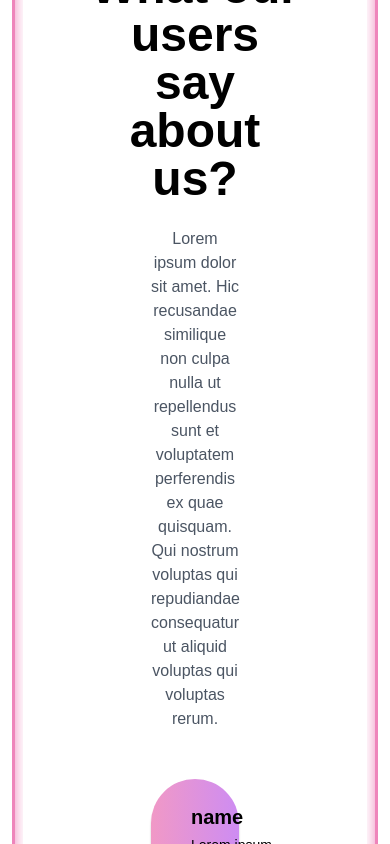
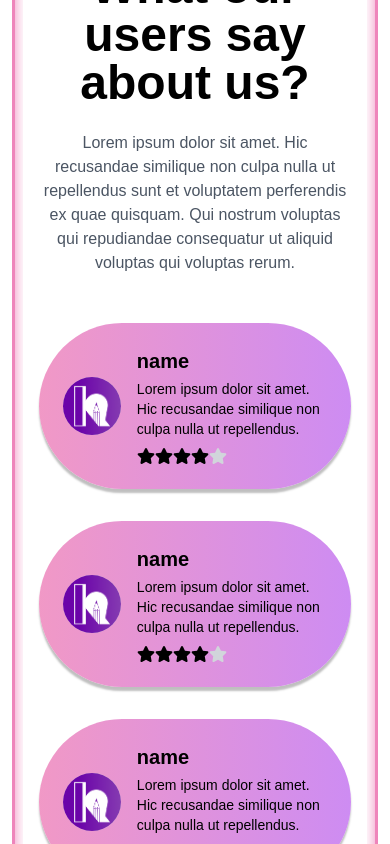
Before and after one commit to Soumyadipmaity1/k-prep, a Next.js app: page / in a window 390 px wide. Shown: the part 1880-2724 px from the top of the page. Built offline with nearby package versions, Linux system fonts and the light colour scheme; a web font is replaced by a local one.

Commit message:
refactor: Update Testimonial section styling and responsiveness

```diff
--- a/src/components/landingpage/Testimonial/testinomial.tsx
+++ b/src/components/landingpage/Testimonial/testinomial.tsx
@@ -26,14 +26,14 @@ const testimonials = [
 
 const Testimonials: React.FC = () => {
   return (
-    <section className="bg-white py-10 pb-16 px-16">
+    <section className="bg-white py-10 pb-16 sm:px-16">
       <div className="container mx-auto text-center">
         <h2 className="text-5xl font-bold mb-6">What our users say about us?</h2>
-        <p className="text-gray-600 mb-12 px-16">
+        <p className="text-gray-600 mb-12 px-4 sm:px-16">
           Lorem ipsum dolor sit amet. Hic recusandae similique non culpa nulla ut repellendus sunt et voluptatem perferendis ex quae quisquam.
           Qui nostrum voluptas qui repudiandae consequatur ut aliquid voluptas qui voluptas rerum.
         </p>
-        <div className="grid grid-cols-1 md:grid-cols-2 gap-8  px-16">
+        <div className="grid grid-cols-1 md:grid-cols-2 gap-8 px-4 sm:px-16">
           {testimonials.map((testimonial, index) => (
             <div
               key={index}
```
